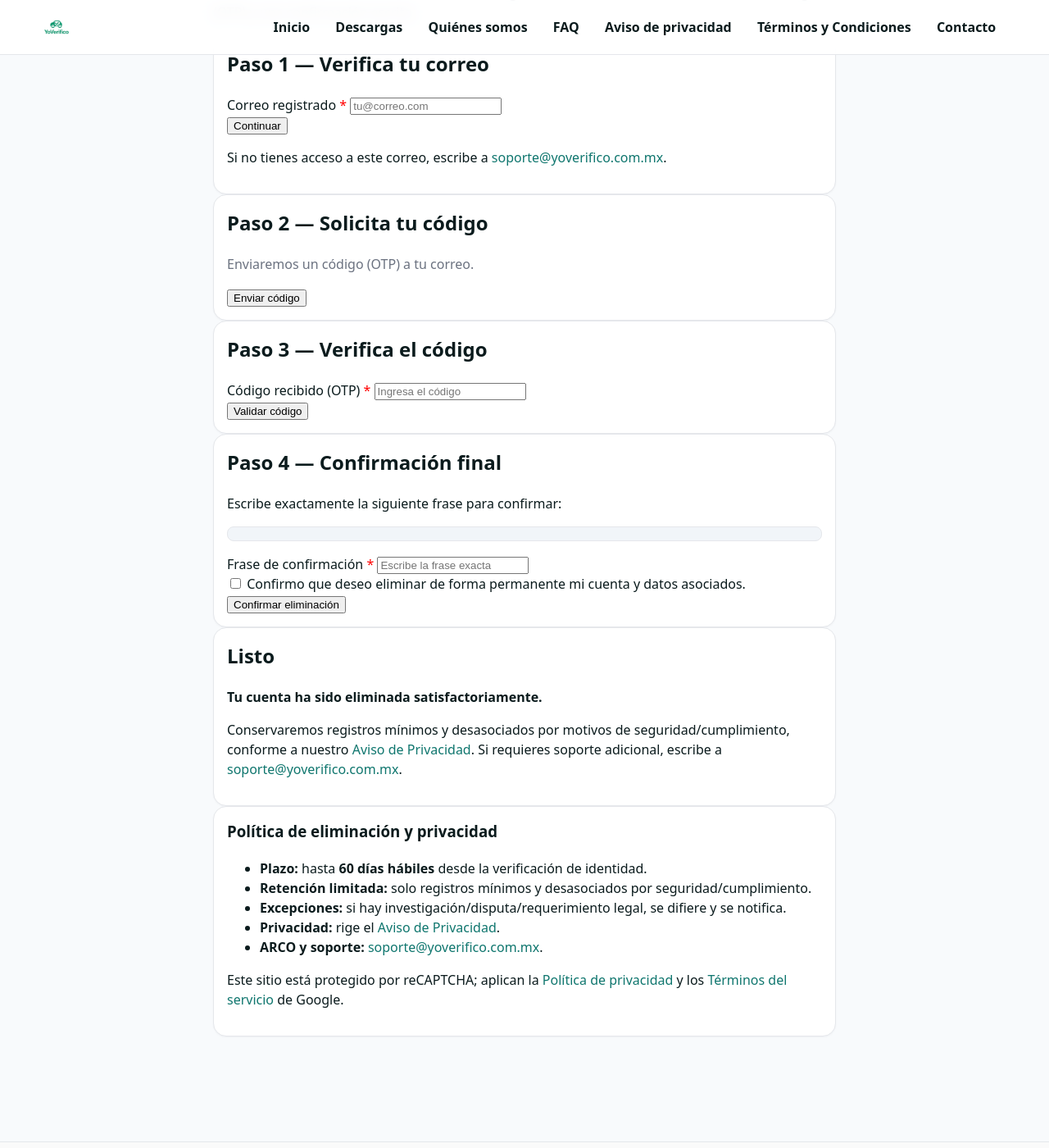
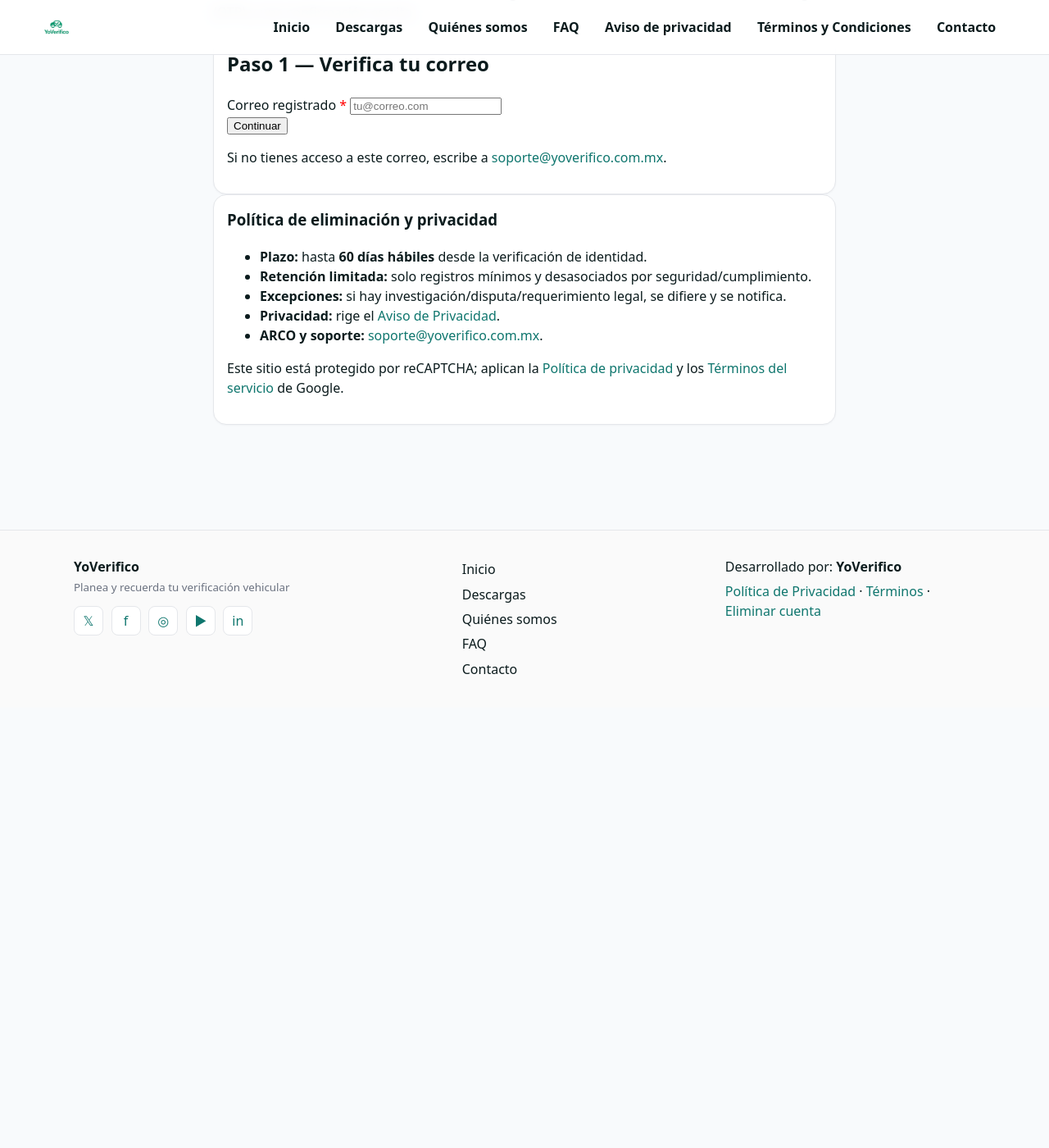
Before and after one commit to JAntonioGL/JAntonioGL.github.io, a Jekyll site: the page built from eliminar-cuenta.md, in a window 1280 px wide and 1400 px high, scrolled down 242 px. Shown: the whole window at 82% size. Built offline with Jekyll 4.4.1, drawn with Linux system fonts in a browser that asks for light colours; after the commit the page ends 1105 px from its top, so only the background shows below that; some of the changed lines change nothing that is shown.

Commit message:
AGREGAMOS ELIMINAR USUARIO OTP3-2

```diff
--- a/eliminar-cuenta.md
+++ b/eliminar-cuenta.md
@@ -6,7 +6,12 @@
 permalink: /eliminar-cuenta
 ---
 
-<!-- Contenido de la página (SIN <html> ni <head>) -->
+<style>
+  .hide { display: none !important; }
+  /* (Opcional) pequeños estilos para el demo */
+  .ok{color:#0f766e}.err{color:#b91c1c}
+</style>
+
 <main class="container" style="max-width:760px">
   <h1>Eliminar cuenta y datos</h1>
   <p class="muted">Plazo de atención: <strong>hasta 60 días hábiles</strong>. Por seguridad, verificaremos tu identidad con un código (OTP) y una confirmación escrita.</p>
@@ -97,17 +102,17 @@
 </main>
 
 <!-- reCAPTCHA v3 -->
-<script src="https://www.google.com/recaptcha/api.js?render=6LcvdqUrAAAAAPBzAezZd6KpGqdEPzYdmB02GWpl"></script>
+<script src="https://www.google.com/recaptcha/api.js?render=TU_SITE_KEY"></script>
 
-<!-- JS de la página (mismo que te pasé, adaptado a v3) -->
 <script>
 (function(){
   const API_BASE = 'https://api.yoverifico.com.mx';
-  const SITE_KEY = '6LcvdqUrAAAAAPBzAezZd6KpGqdEPzYdmB02GWpl';
+  const SITE_KEY = 'TU_SITE_KEY';
   const $ = s => document.querySelector(s);
   const show = (s,on=true)=>{const n=$(s); if(n) n.classList.toggle('hide', !on);};
   const disable = (s,on=true)=>{const n=$(s); if(n) n.disabled=on;};
   const txt = (s,m,ok)=>{const n=$(s); if(!n) return; n.textContent=m||''; n.className = ok===undefined ? '' : (ok?'ok':'err');};
+  const scrollTo = (s)=>{ const n=$(s); if(n) n.scrollIntoView({behavior:'smooth', block:'start'}); };
 
   let emailCache='', ticketCache='';
   const phraseFor = (e)=>`Confirmo que deseo eliminar la cuenta ${e}`;
@@ -120,7 +125,7 @@
     });
   }
 
-  // Paso 1
+  // Paso 1 — existe-correo
   $('#btnStep1').addEventListener('click', async ()=>{
     const email = $('#email').value.trim();
     if(!email){ txt('#status1','Ingresa tu correo.', false); return; }
@@ -135,24 +140,23 @@
       if(!resp.ok){
         if(resp.status===404 || data.exists===false){
           txt('#status1','No existe un usuario registrado con ese correo.', false);
-          disable('#btnStep1', false);
           return;
         }
         throw new Error(data.message || 'Error al verificar');
       }
       if(data.exists===false){
         txt('#status1','No existe un usuario registrado con ese correo.', false);
-        disable('#btnStep1', false);
         return;
       }
       emailCache = email; updatePhrasePreview();
       txt('#status1','Correo verificado.', true);
-      show('#step2', true);
+      show('#step2', true); show('#step1', false);  // ← oculta Paso 1
+      scrollTo('#step2');
     }catch(e){ txt('#status1', e.message || 'No se pudo verificar.', false); }
     finally{ disable('#btnStep1', false); }
   });
 
-  // Paso 2
+  // Paso 2 — solicitar OTP
   $('#btnStep2').addEventListener('click', async ()=>{
     if(!emailCache){ txt('#status2','Ingresa tu correo primero.', false); return; }
     disable('#btnStep2', true); txt('#status2','Enviando código…', true);
@@ -165,12 +169,13 @@
       const data = await resp.json().catch(()=>({}));
       if(!resp.ok){ throw new Error(data.message || 'Error al solicitar código'); }
       txt('#status2','Código enviado. Revisa tu bandeja.', true);
-      show('#step3', true);
+      show('#step3', true); show('#step2', false);  // ← oculta Paso 2
+      scrollTo('#step3');
     }catch(e){ txt('#status2', e.message || 'No se pudo enviar el código.', false); }
     finally{ disable('#btnStep2', false); }
   });
 
-  // Paso 3
+  // Paso 3 — verificar OTP
   $('#btnStep3').addEventListener('click', async ()=>{
     const otp = $('#otp').value.trim();
     if(!otp){ txt('#status3','Ingresa el código OTP.', false); return; }
@@ -186,12 +191,13 @@
       ticketCache = data.ticket || (data.result && data.result.ticket) || '';
       if(!ticketCache) throw new Error('No se recibió ticket');
       txt('#status3','Código verificado.', true);
-      show('#step4', true);
+      show('#step4', true); show('#step3', false);  // ← oculta Paso 3
+      scrollTo('#step4');
     }catch(e){ txt('#status3', e.message || 'No se pudo verificar el código.', false); }
     finally{ disable('#btnStep3', false); }
   });
 
-  // Paso 4
+  // Paso 4 — confirmación final
   $('#btnStep4').addEventListener('click', async ()=>{
     const must = phraseFor(emailCache);
     const phrase = $('#confirmPhrase').value.trim();
@@ -207,8 +213,10 @@
       });
       const data = await resp.json().catch(()=>({}));
       if(!resp.ok){ throw new Error(data.message || 'Error al confirmar'); }
+      // Pantalla final
       show('#step1', false); show('#step2', false); show('#step3', false); show('#step4', false);
       show('#done', true);
+      scrollTo('#done');
     }catch(e){ txt('#status4', e.message || 'No se pudo confirmar la solicitud.', false); }
     finally{ disable('#btnStep4', false); }
   });
```
